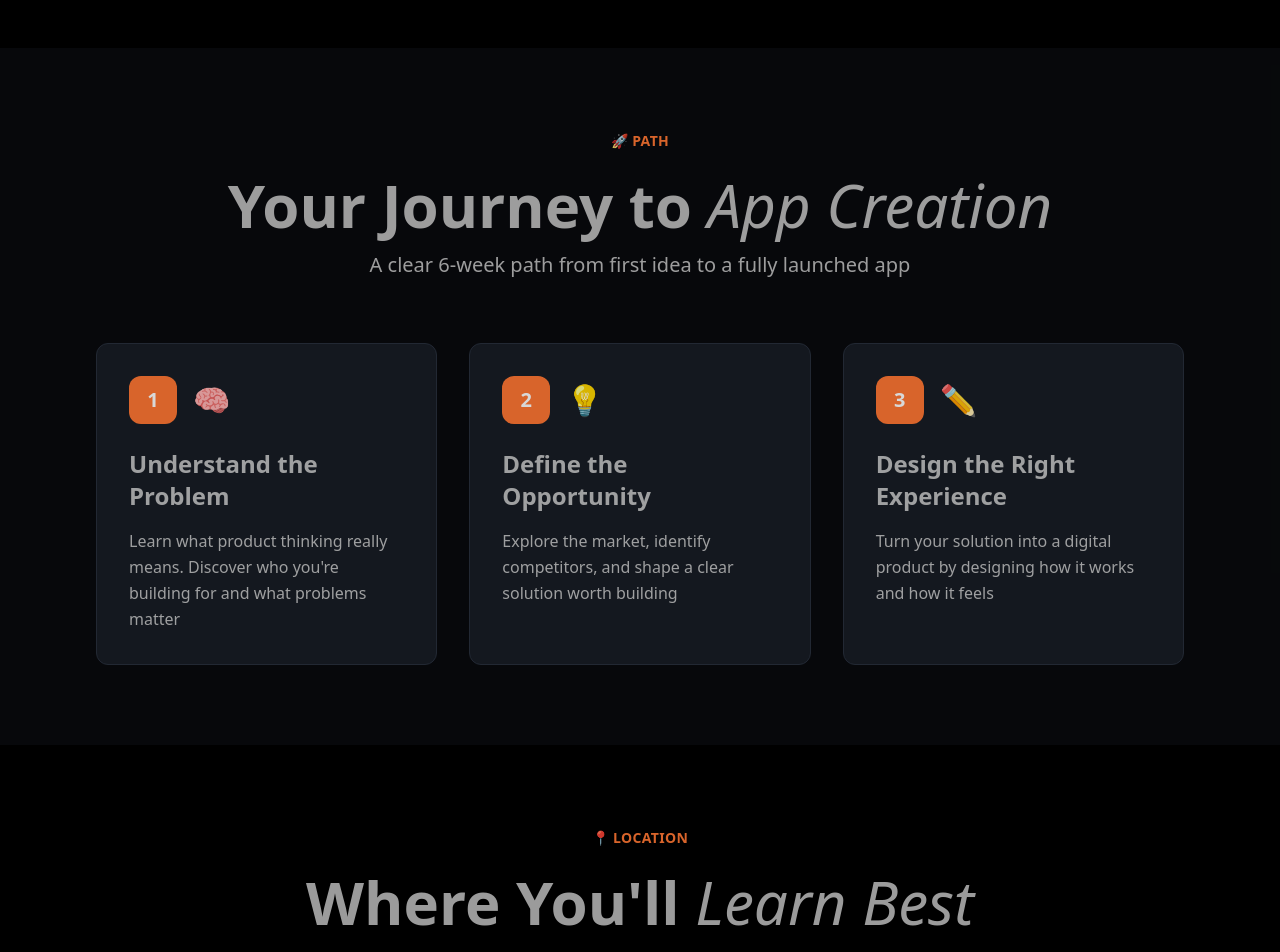
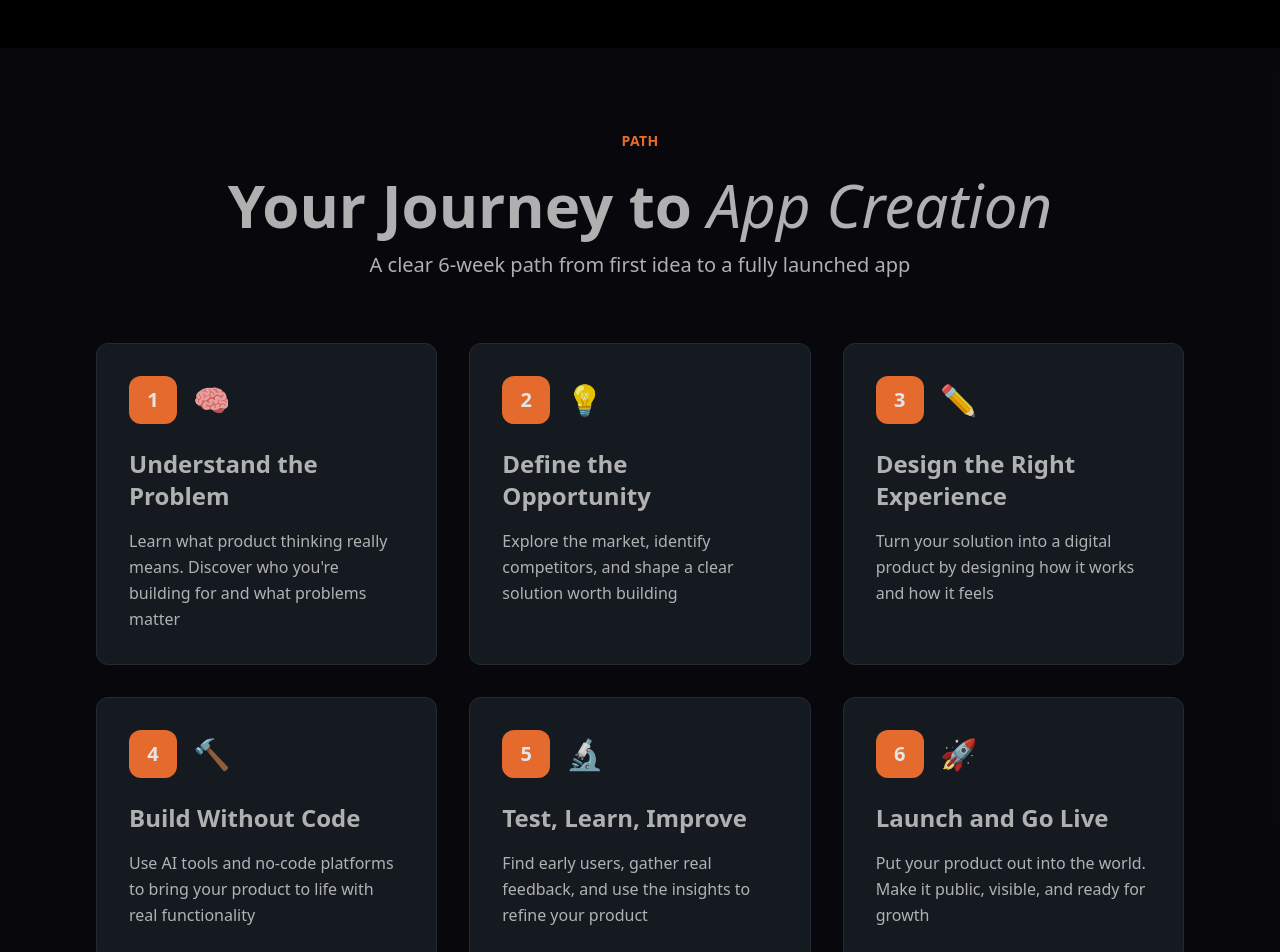
Before and after one commit to Swiss-Business-School-Barcelona/responsive-recreations, a React (Vite) app: page / in a window 1280 px wide. Shown: the part 1460-2412 px from the top of the page. Built offline with nearby package versions, Linux system fonts and the light colour scheme.

Commit message:
more ui changes.

```diff
--- a/src/components/LocationSection.tsx
+++ b/src/components/LocationSection.tsx
@@ -68,7 +68,8 @@ const LocationSection = () => {
         <div className="relative max-w-4xl mx-auto" style={{ height: '600px' }}>
           {cards.map((card, index) => {
             const isActive = activeCard === card.id;
-            const zIndex = isActive ? 30 : 20 - index;
+            // Ensure all cards are clickable by giving them proper z-index values
+            const zIndex = isActive ? 50 : 30 + index;
             const translateY = isActive ? 0 : index * 80;
             const scale = isActive ? 1 : 0.8;
             const opacity = isActive ? 1 : 0.5;
--- a/src/components/PathSection.tsx
+++ b/src/components/PathSection.tsx
@@ -17,6 +17,24 @@ const PathSection = () => {
       title: "Design the Right Experience",
       description: "Turn your solution into a digital product by designing how it works and how it feels",
       icon: "✏️"
+    },
+    {
+      number: "4",
+      title: "Build Without Code",
+      description: "Use AI tools and no-code platforms to bring your product to life with real functionality",
+      icon: "🔨"
+    },
+    {
+      number: "5",
+      title: "Test, Learn, Improve",
+      description: "Find early users, gather real feedback, and use the insights to refine your product",
+      icon: "🔬"
+    },
+    {
+      number: "6",
+      title: "Launch and Go Live",
+      description: "Put your product out into the world. Make it public, visible, and ready for growth",
+      icon: "🚀"
     }
   ];
 
@@ -27,7 +45,7 @@ const PathSection = () => {
         <div className="text-center mb-16">
           <div className="inline-flex items-center space-x-2 mb-6">
             <span className="text-brand-orange text-sm font-bold tracking-wide uppercase">
-              🚀 PATH
+              PATH
             </span>
           </div>
           <h2 className="text-4xl md:text-6xl font-bold text-muted-foreground mb-4">
@@ -39,7 +57,7 @@ const PathSection = () => {
         </div>
 
         {/* Step Cards */}
-        <div className="grid md:grid-cols-3 gap-8">
+        <div className="grid md:grid-cols-2 lg:grid-cols-3 gap-8">
           {steps.map((step, index) => (
             <div
               key={index}
--- a/src/components/ProgramSection.tsx
+++ b/src/components/ProgramSection.tsx
@@ -24,7 +24,7 @@ const ProgramSection = () => {
         <div className="text-center mb-16">
           <div className="inline-flex items-center space-x-2 mb-6">
             <span className="text-brand-orange text-sm font-bold tracking-wide uppercase">
-              🔥 PROGRAM
+              ✨ PROGRAM
             </span>
           </div>
           <h2 className="text-4xl md:text-6xl font-bold text-muted-foreground mb-4">
--- a/src/index.css
+++ b/src/index.css
@@ -125,7 +125,7 @@ All colors MUST be HSL.
 
   /* Make text less transparent globally */
   .text-muted-foreground {
-    opacity: 0.85 !important;
+    opacity: 0.90 !important;
   }
 
   /* Improve small text readability */
```
